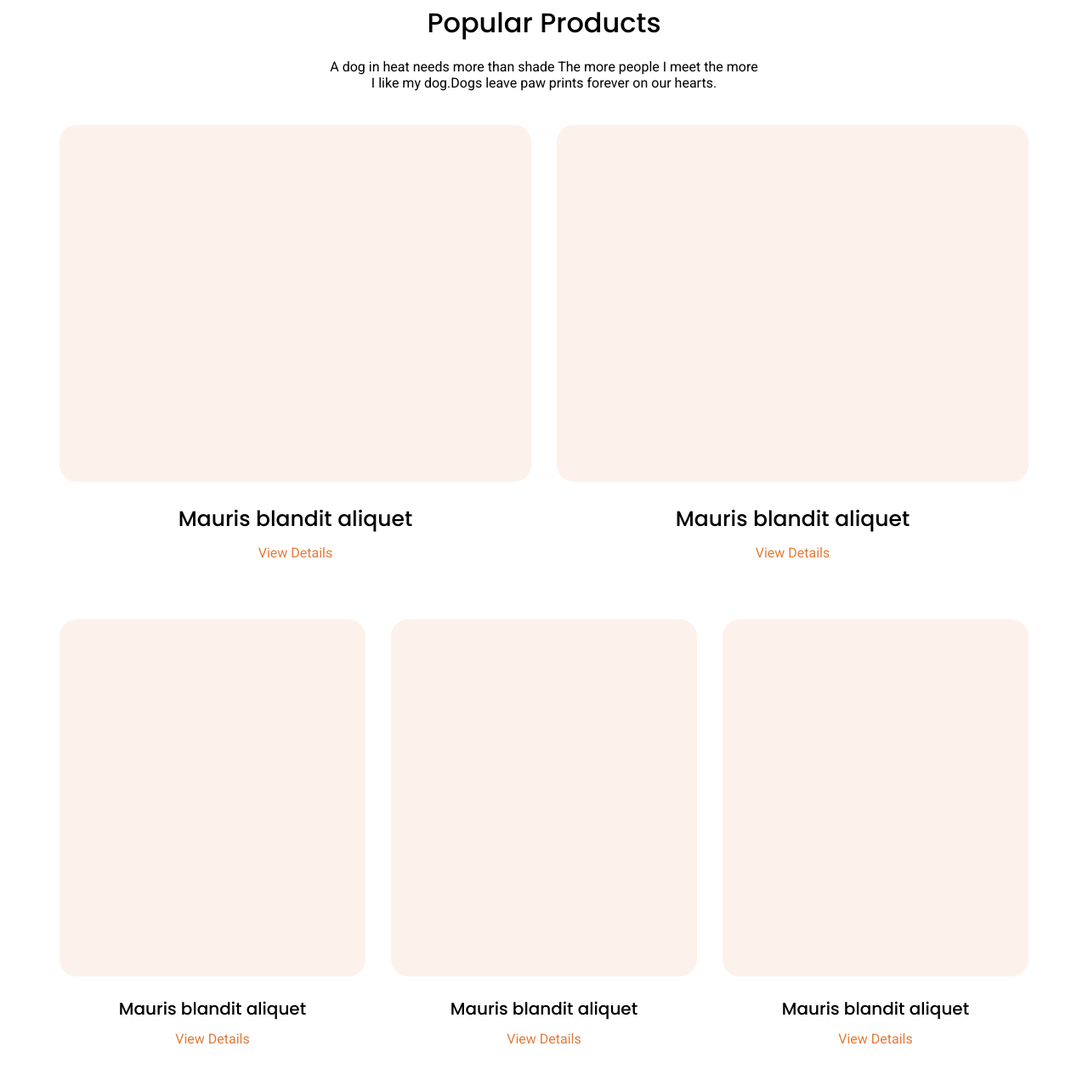
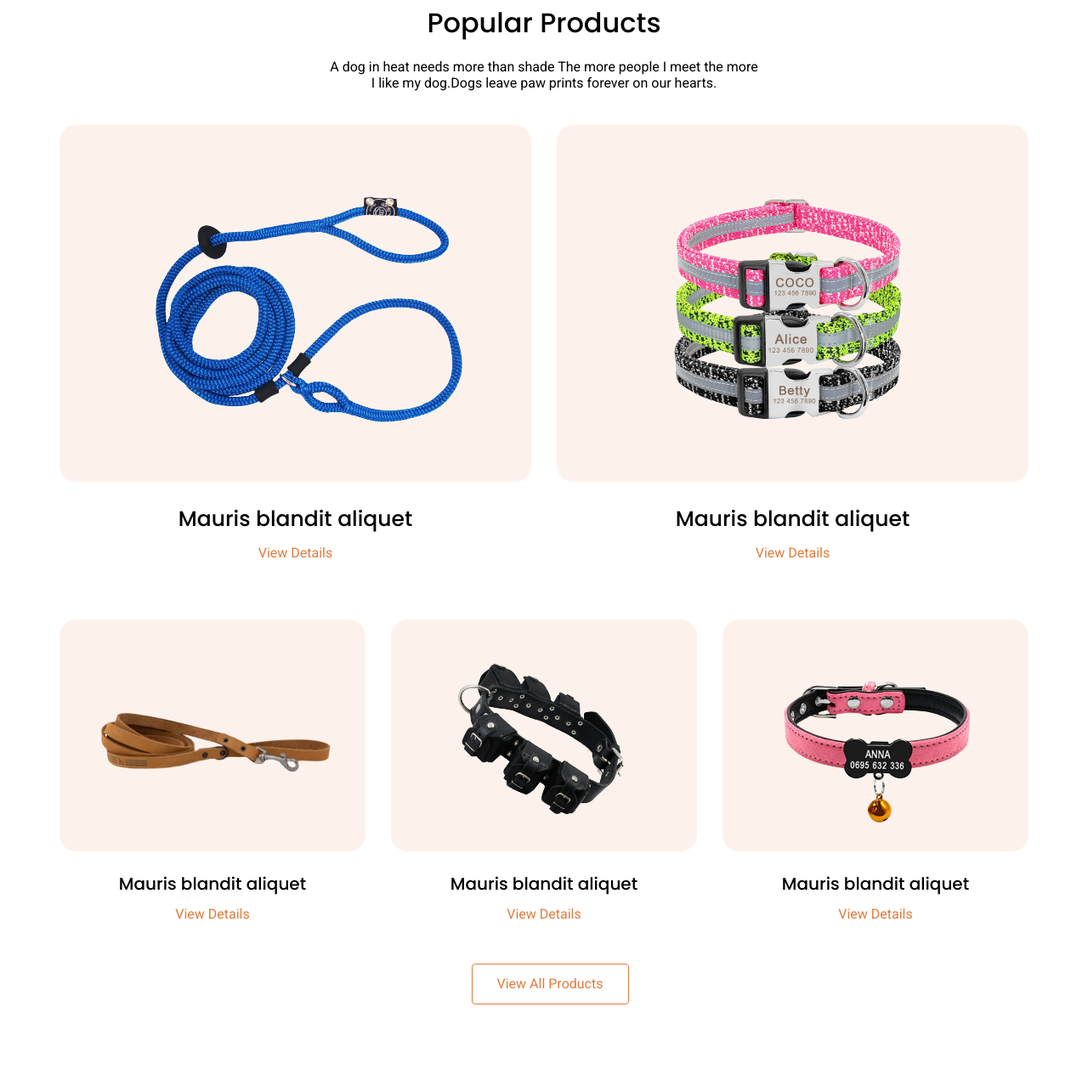
Before and after one commit to skoveron/TMS-course-project, a website built with Parcel: page src/index.html in a window 1280 px wide. Shown: the part 1437-2715 px from the top of the page at 85% size. After the commit the page ends 2619 px from the top, so only its background shows below. Built offline with nearby package versions, Linux system fonts and the light colour scheme.

Commit message:
3-rd section added

```diff
--- a/src/index.html
+++ b/src/index.html
@@ -43,6 +43,8 @@
          </div>
 
       </section>
+
+
       <section class="products-wrapper">
          <div class="description first">
             <h3>Best Quality Products <br> Pen Foods</h3>
@@ -69,13 +71,13 @@
 
          <div class="two-products-wrapper">
             <div class="product-wrapper-big">
-               <div class="square"></div>
+               <div class="square first-big"></div>
                <!-- к нему псевдоэлемент с картинкой -->
                <p>Mauris blandit aliquet</p>
                <button class="button-border-none">View Details</button>
             </div>
             <div class="product-wrapper-big">
-               <div class="square"></div>
+               <div class="square second-big"></div>
                <!-- к нему псевдоэлемент с картинкой -->
                <p>Mauris blandit aliquet</p>
                <button class="button-border-none">View Details</button>
@@ -84,19 +86,19 @@
 
          <div class="three-products-wrapper">
             <div class="product-wrapper-small">
-               <div class="square"></div>
+               <div class="square first-small"></div>
                <!-- к нему псевдоэлемент с картинкой -->
                <p>Mauris blandit aliquet</p>
                <button class="button-border-none">View Details</button>
             </div>
             <div class="product-wrapper-small">
-               <div class="square"></div>
+               <div class="square second-small"></div>
                <!-- к нему псевдоэлемент с картинкой -->
                <p>Mauris blandit aliquet</p>
                <button class="button-border-none">View Details</button>
             </div>
             <div class="product-wrapper-small">
-               <div class="square"></div>
+               <div class="square third-small"></div>
                <!-- к нему псевдоэлемент с картинкой -->
                <p>Mauris blandit aliquet</p>
                <button class="button-border-none">View Details</button>
--- a/src/scss/style.scss
+++ b/src/scss/style.scss
@@ -1,8 +1,5 @@
 @import './variables.scss';
 @import url('https://fonts.googleapis.com/css2?family=Poppins:wght@400;500;700&family=Roboto:wght@400;500&display=swap');
-
-//font-family: 'Poppins', sans-serif;
-//font-family: 'Roboto', sans-serif;
 
 *, *::after, *::before {
    margin: 0;
@@ -142,8 +139,6 @@ body {
    text-align: center;
 }
 
-
-
 .products-wrapper {
    height: 275px;
    width: 100%;
@@ -265,6 +260,26 @@ body {
 
       .product-wrapper-big {
          flex: 0 1 50%;
+
+         div {
+            position: relative;
+         }
+
+         .first-big {
+            &::before {
+               content: url(/src/assets/img/blue-leash-removebg-preview.png);
+               position: absolute;
+               top: 19%;
+               left: 19%;
+            }
+         }
+         .second-big {
+            &::before {
+               content: url(/src/assets/img/collars-removebg-preview.png);
+               position: absolute;
+               top: 16%;
+               left: 22%;
+            }
       }
       p {
          margin-top: 25px;
@@ -275,6 +290,8 @@ body {
          margin-bottom: 9px;
       }
    }
+}
+
    .three-products-wrapper {
       display: flex;
       gap: 30px;
@@ -283,6 +300,37 @@ body {
 
       .product-wrapper-small {
          flex: 0 1 33.333%;
+
+
+         div {
+            position: relative;
+            height: 273px;
+         }
+
+         .first-small {
+            &::before {
+               content: url(/src/assets/img/brown-leash-removebg-preview.png);
+               position: absolute;
+               top: 0%;
+               left: 8%;
+            }
+         }
+         .second-small {
+            &::before {
+               content: url(/src/assets/img/black-collar-removebg-preview.png);
+               position: absolute;
+               top: 19%;
+               left: 22%;
+            }
+         }
+         .third-small {
+            &::before {
+               content: url(/src/assets/img/pink-collar-removebg-preview.png);
+               position: absolute;
+               top: 26%;
+               left: 14%;
+            }
+         }
       }
       p {
          margin-top: 23px;
```
Also changed, not shown: src/assets/img/black-collar-removebg-preview.png (added), src/assets/img/blue-leash-removebg-preview.png (added), src/assets/img/brown-leash-removebg-preview.png (added), src/assets/img/collars-removebg-preview.png (added), src/assets/img/pink-collar-removebg-preview.png (added).
